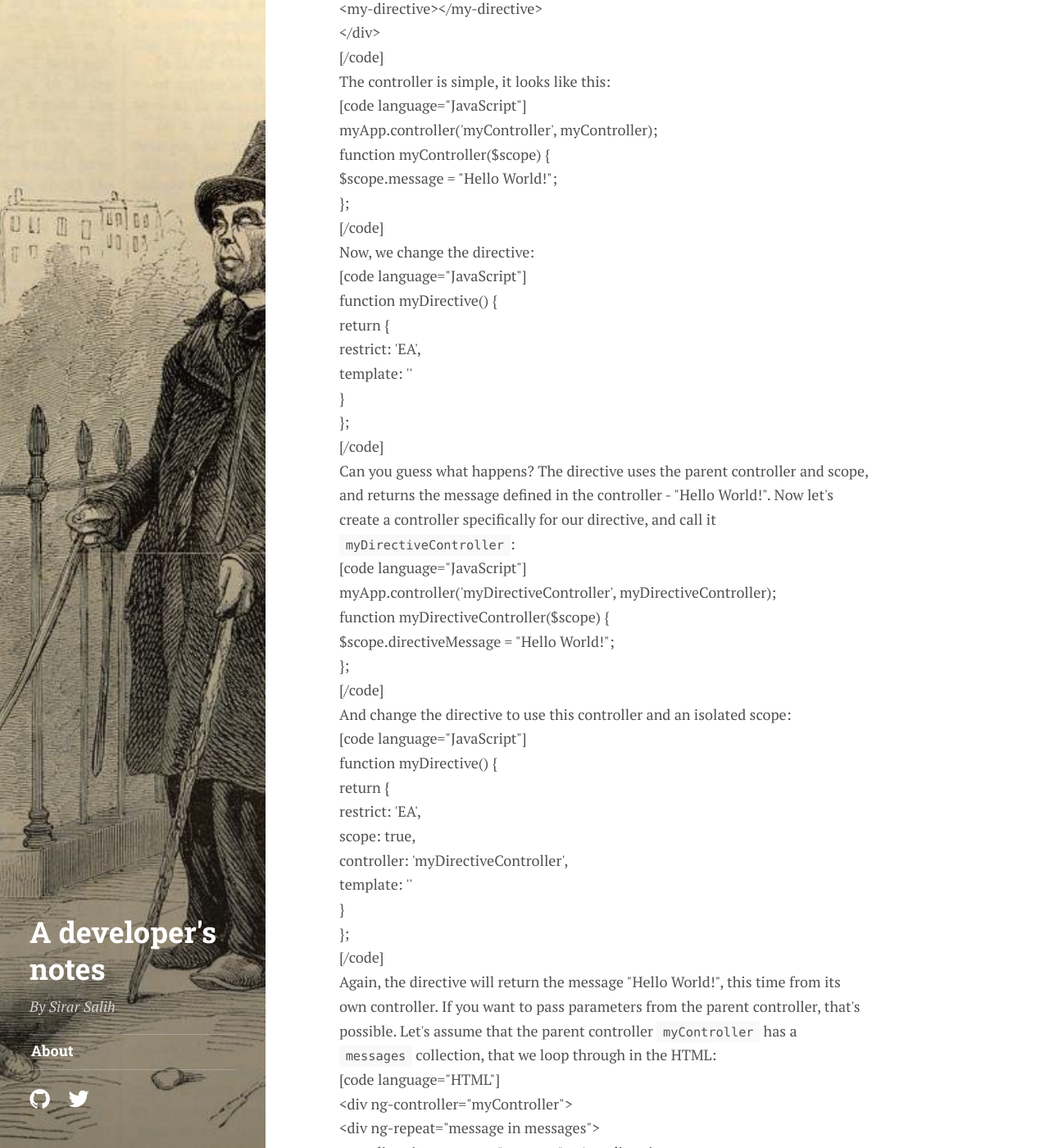
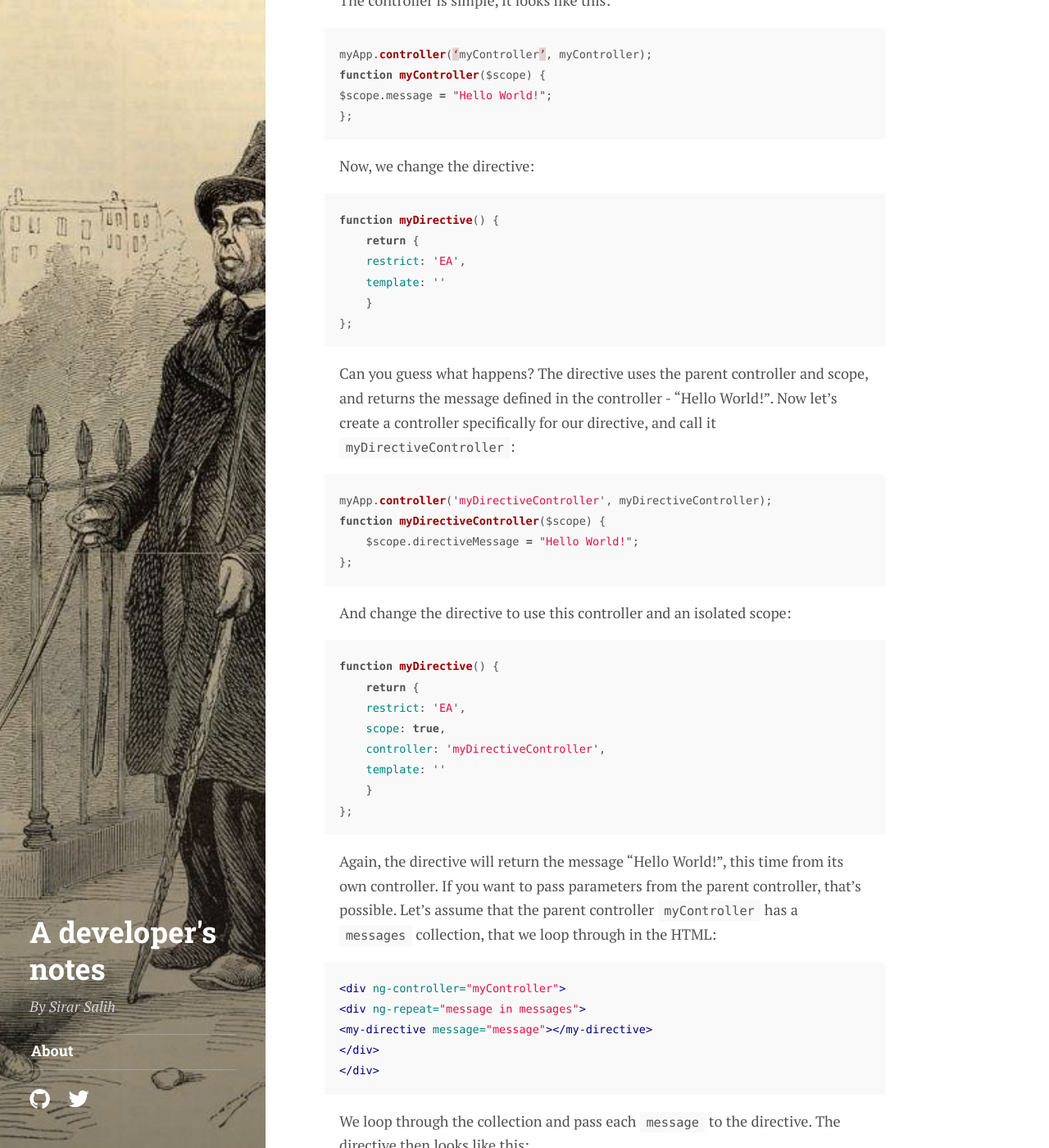
Before and after one commit to sirarsalih/sirarsalih.github.io, a Jekyll site: the page built from _posts/2014-02-17-directives-in-angularjs.md, in a window 1280 px wide and 1400 px high, scrolled down 3713 px. Shown: the whole window at 82% size. Built offline with Jekyll 4.4.1, drawn with Linux system fonts in a browser that asks for light colours; some web fonts are replaced; some of the changed text lies outside the part shown.

Commit message:
Fix markup.

````diff
--- a/_posts/2014-02-17-directives-in-angularjs.md
+++ b/_posts/2014-02-17-directives-in-angularjs.md
@@ -54,20 +54,24 @@ author:
 ---
 <p>So I thought that I'd make a detailed post about <a href="http://docs.angularjs.org/guide/directive" title="directives">directives</a> in <a href="http://angularjs.org/" title="AngularJS">AngularJS</a>. If you've just started out with AngularJS, chances are you are curious to learn about this powerful feature. Directives are great if you want to create your own custom HTML elements. In fact, directives give us a glimpse of the future. In HTML 5, we got new elements and the goal is to increase this in the future so you won't need to use the <code>class</code> attribute so often. Learning to use directives may seem a bit complex for the AngularJS beginner, but trust me, it's really easy once you get the hang of it. Using directives isn't really mandatory when you work with AngularJS, unfortunately this leads to developers not using this feature. I hope to change that with my post, and make you use it if you don't already.</p>
 <p>A directive can be written in four different ways; as an element, attribute, comment or class. The best practice is to write it as an element or attribute. Here are the four ways a directive can be written in HTML:</p>
-<p>[code language="HTML"]<br />
-&lt;my-directive&gt;&lt;/my-directive&gt;<br />
-&lt;div my-directive&gt;&lt;/div&gt;<br />
-&lt;!-- directive: my-directive --&gt;<br />
-&lt;div class=&quot;my-directive&quot;&gt;&lt;/div&gt;<br />
-[/code]</p>
-<p>The directive is loaded into Angular at the start up of a web application. Usually in a <code>bootstrap.js</code> where you load your other Angular components, such as controllers and factories. The directive is loaded like such (line 2):<br />
-[code language="JavaScript"]<br />
-var myApp = angular.module('myApp', []);<br />
-myApp.directive('myDirective', myDirective);<br />
-function myDirective() {<br />
-    return &quot;&quot;<br />
-};<br />
-[/code]<br />
+
+```html
+<my-directive></my-directive>
+<div my-directive></div>
+<!-- directive: my-directive -->
+<div class="my-directive"></div>
+```
+
+The directive is loaded into Angular at the start up of a web application. Usually in a ```bootstrap.js``` where you load your other Angular components, such as controllers and factories. The directive is loaded like such (line 2):
+
+```javascript
+var myApp = angular.module('myApp', []);
+myApp.directive('myDirective', myDirective);
+function myDirective() {
+    return ""
+};
+```
+
 Note that in the HTML we called the directive <code>my-directive</code>, this is transformed to camel case and therefore we load the directive as <code>myDirective</code> in Angular. As you can see, this directive doesn't do much. It simply returns an empty string. A directive function has up to eleven different attributes that can be used. It has <code>priority</code>, <code>template</code>, <code>templateUrl</code>, <code>replace</code>, <code>transclude</code>, <code>restrict</code>, <code>scope</code>, <code>controller</code>, <code>require</code>, <code>link</code> and <code>compile</code>. By no means will you be using all of those attributes at once, usually you would use three to four attributes depending on your web application. I'm going to give a short description of each attribute. </p>
 <p><code>Priority</code> defines the order of how the directives get compiled, this is the case when you have created multiple directives on a single DOM element. Directives with a greater priority number get compiled first. </p>
 <p><code>Template</code> is used to add your HTML template code that you want to be shown, and <code>templateUrl</code> is a URL to your HTML template. </p>
@@ -80,105 +84,128 @@ Note that in the HTML we called the directive <code>my-directive</code>, this is
 <p><code>Link</code> is used to define directive logic, it is responsible for registering DOM listeners and updating the DOM. <code>Link</code> takes in several arguments, and it is here where you define your directive logic. However, this attribute is unnecessary if you are using the <code>controller</code> attribute and got the directive logic inside a controller.</p>
 <p><code>Compile</code> is used to transform the template DOM. <code>ngRepeat</code> is an example of a template DOM that needs to be transformed into HTML. Since most directives do not transform DOM templates, this attribute is not often used. <code>Compile</code> takes in several arguments. </p>
 <p>For more information on each of the directive attributes, I suggest checking the <a href="http://docs.angularjs.org/api/ng.$compile" title="AngularJS documentation">AngularJS documentation</a>.</p>
-<p>Time for examples of usage, let's assume we have written the following directive in the HTML:<br />
-[code language="HTML"]<br />
-&lt;my-directive&gt;&lt;/my-directive&gt;<br />
-[/code]<br />
-Now, in the JavaScript this directive is implemented like this (line 3):<br />
-[code language="JavaScript"]<br />
-var myApp = angular.module('myApp', []);<br />
-myApp.directive('myDirective', myDirective);<br />
-function myDirective() {<br />
-    return {<br />
-    restrict: 'EA',<br />
-    template: '&lt;div&gt;Hello World!&lt;/div&gt;'<br />
-    }<br />
-};<br />
-[/code]<br />
-I set <code>restrict</code> to <code>'EA'</code> on purpose, to show you that you can make the directive implementation work on both an element and an attribute if you wish. This is a simple directive that returns a template div with the text "Hello World!". Now, we can extract this template to a file:<br />
-[code language="JavaScript"]<br />
-function myDirective() {<br />
-    return {<br />
-    restrict: 'EA',<br />
-    templateUrl: 'helloWorld.html'<br />
-    }<br />
-};<br />
-[/code]<br />
-And the content of <code>helloWorld.html</code>:<br />
-[code language="HTML"]<br />
-&lt;div&gt;Hello World!&lt;/div&gt;<br />
-[/code]<br />
-Let's put our directive inside a controller:<br />
-[code language="HTML"]<br />
-&lt;div ng-controller=&quot;myController&quot;&gt;<br />
-&lt;my-directive&gt;&lt;/my-directive&gt;<br />
-&lt;/div&gt;<br />
-[/code]<br />
-The controller is simple, it looks like this:<br />
-[code language="JavaScript"]<br />
-myApp.controller('myController', myController);<br />
-function myController($scope) {<br />
-    $scope.message = &quot;Hello World!&quot;;<br />
-};<br />
-[/code]<br />
-Now, we change the directive:<br />
-[code language="JavaScript"]<br />
-function myDirective() {<br />
-    return {<br />
-    restrict: 'EA',<br />
-    template: '{{message}}'<br />
-    }<br />
-};<br />
-[/code]<br />
-Can you guess what happens? The directive uses the parent controller and scope, and returns the message defined in the controller - "Hello World!". Now let's create a controller specifically for our directive, and call it <code>myDirectiveController</code>:<br />
-[code language="JavaScript"]<br />
-myApp.controller('myDirectiveController', myDirectiveController);<br />
-function myDirectiveController($scope) {<br />
-    $scope.directiveMessage = &quot;Hello World!&quot;;<br />
-};<br />
-[/code]<br />
-And change the directive to use this controller and an isolated scope:<br />
-[code language="JavaScript"]<br />
-function myDirective() {<br />
-    return {<br />
-    restrict: 'EA',<br />
-    scope: true,<br />
-    controller: 'myDirectiveController',<br />
-    template: '{{directiveMessage}}'<br />
-    }<br />
-};<br />
-[/code]<br />
-Again, the directive will return the message "Hello World!", this time from its own controller. If you want to pass parameters from the parent controller, that's possible. Let's assume that the parent controller <code>myController</code> has a <code>messages</code> collection, that we loop through in the HTML:<br />
-[code language="HTML"]<br />
-&lt;div ng-controller=&quot;myController&quot;&gt;<br />
-&lt;div ng-repeat=&quot;message in messages&quot;&gt;<br />
-&lt;my-directive message=&quot;message&quot;&gt;&lt;/my-directive&gt;<br />
-&lt;/div&gt;<br />
-&lt;/div&gt;<br />
-[/code]<br />
-We loop through the collection and pass each <code>message</code> to the directive. The directive then looks like this:<br />
-[code language="JavaScript"]<br />
-function myDirective() {<br />
-    return {<br />
-    restrict: 'EA',<br />
-    scope: {<br />
-    message: '='<br />
-    },<br />
-    controller: 'myDirectiveController',<br />
-    template: '{{message}}'<br />
-    }<br />
-};<br />
-[/code]<br />
-The <code>message</code> is passed to the directive controller, by setting the message attribute in the <code>scope</code> to '='. This can be done differently, you can type <code>message="myMessage"</code> in the div (instead of <code>message="message"</code>), in that case you need to add <code>message: '=myMessage'</code> in the <code>scope</code>. Using '=?' means that a parameter is optional. Another thing you can do is send in <code>type</code>. You use the <code>type</code> attribute in the HTML, then add <code>type: '@'</code> in the <code>scope</code>. </p>
-<p>Another thing you can do of course, is to use the <code>link</code> attribute to define your logic there. Let's do that:<br />
-[code language="JavaScript"]<br />
-function myDirective() {<br />
-    return {<br />
-    restrict: 'EA',<br />
-    link: function(scope, element, attributes) {<br />
-        element.addClass('alert');<br />
-    }<br />
-};<br />
-[/code]<br />
-<code>Link</code> takes in current scope as argument, the directive element itself and custom attributes that you can pass in. <code>Link</code> uses jQuery Lite, a lighter version of <a href="http://jquery.com/" title="jQuery">jQuery</a>. You can do jQuery operations inside of this function, in this case we are adding a css class <code>alert</code> to the directive element. You can do a lot of other different things with directives, for more I suggest checking out the <a href="http://docs.angularjs.org/api/ng.$compile" title="AngularJS documentation">AngularJS documentation</a>.</p>
+Time for examples of usage, let's assume we have written the following directive in the HTML:
+
+```html
+<my-directive></my-directive>
+```
+
+Now, in the JavaScript this directive is implemented like this (line 3):
+
+```javascript
+var myApp = angular.module('myApp', []);
+myApp.directive('myDirective', myDirective);
+function myDirective() {
+    return {
+    restrict: 'EA',
+    template: '<div>Hello World!</div>'
+    }
+```
+
+I set ```restrict``` to ```'EA'``` on purpose, to show you that you can make the directive implementation work on both an element and an attribute if you wish. This is a simple directive that returns a template div with the text "Hello World!". Now, we can extract this template to a file:
+
+```javascript
+function myDirective() {
+    return {
+    restrict: 'EA',
+    templateUrl: 'helloWorld.html'
+    }
+};
+```
+
+And the content of ```helloWorld.html```:
+
+```html
+<div>Hello World!</div>
+```
+
+Let's put our directive inside a controller:
+
+```html
+<div ng-controller="myController">
+<my-directive></my-directive>
+</div>
+```
+
+The controller is simple, it looks like this:
+
+```javascript
+myApp.controller(‘myController’, myController);
+function myController($scope) {
+$scope.message = "Hello World!";
+};
+```
+
+Now, we change the directive:
+
+```javascript
+function myDirective() {
+    return {
+    restrict: 'EA',
+    template: '{{message}}'
+    }
+};
+```
+Can you guess what happens? The directive uses the parent controller and scope, and returns the message defined in the controller - "Hello World!". Now let's create a controller specifically for our directive, and call it ```myDirectiveController```:
+
+```javascript
+myApp.controller('myDirectiveController', myDirectiveController);
+function myDirectiveController($scope) {
+    $scope.directiveMessage = "Hello World!";
+};
+```
+
+And change the directive to use this controller and an isolated scope:
+
+```javascript
+function myDirective() {
+    return {
+    restrict: 'EA',
+    scope: true,
+    controller: 'myDirectiveController',
+    template: '{{directiveMessage}}'
+    }
+};
+```
+
+Again, the directive will return the message "Hello World!", this time from its own controller. If you want to pass parameters from the parent controller, that's possible. Let's assume that the parent controller ```myController``` has a ```messages``` collection, that we loop through in the HTML:
+
+```html
+<div ng-controller="myController">
+<div ng-repeat="message in messages">
+<my-directive message="message"></my-directive>
+</div>
+</div>
+```
+
+We loop through the collection and pass each ```message``` to the directive. The directive then looks like this:
+
+```javascript
+function myDirective() {
+    return {
+    restrict: 'EA',
+    scope: {
+    message: '='
+    },
+    controller: 'myDirectiveController',
+    template: '{{message}}'
+    }
+};
+```
+
+The ```message``` is passed to the directive controller, by setting the message attribute in the ```scope``` to '='. This can be done differently, you can type ```message="myMessage"``` in the div (instead of ```message="message"```), in that case you need to add ```message: '=myMessage'``` in the ```scope```. Using '=?' means that a parameter is optional. Another thing you can do is send in ```type```. You use the ```type``` attribute in the HTML, then add ```type: '@'``` in the ```scope```.
+
+Another thing you can do of course, is to use the ```link``` attribute to define your logic there. Let's do that:
+
+```javascript
+function myDirective() {
+    return {
+    restrict: 'EA',
+    link: function(scope, element, attributes) {
+        element.addClass('alert');
+    }
+};
+```
+
+<code>Link</code> takes in current scope as argument, the directive element itself and custom attributes that you can pass in. <code>Link</code> uses jQuery Lite, a lighter version of <a href="http://jquery.com/" title="jQuery">jQuery</a>. You can do jQuery operations inside of this function, in this case we are adding a css class <code>alert</code> to the directive element. You can do a lot of other different things with directives, for more I suggest checking out the <a href="http://docs.angularjs.org/api/ng.$compile" title="AngularJS documentation">AngularJS documentation</a>.
 <p>I've explained most of what you need to know about directives. When you write directives, I recommend that you create controllers specifically for the directives. Put all logic in the controllers, and do not use the <code>link</code> function. Avoid jQuery operations and stick to pure Angular. That way you keep your code clean and nicely isolated. I hope that this gives you a good introduction to directives, and helps you get started using them. As you can see, it's not that hard, is it? :)</p>
````
Also changed, not shown: _posts/2014-01-28-when-two-forces-meet-angularjs-typescript.md (+151 -136 lines), _posts/2014-02-14-i-will-speak-at-the-html5-developer-conference-in-san-francisco.md (+1 -1 lines), _posts/2014-02-21-i-will-speak-at-the-gathering-2014-event-in-hamar.md (+1 -1 lines), _posts/2014-03-02-typescript-release-candidate.md (+53 -42 lines).
